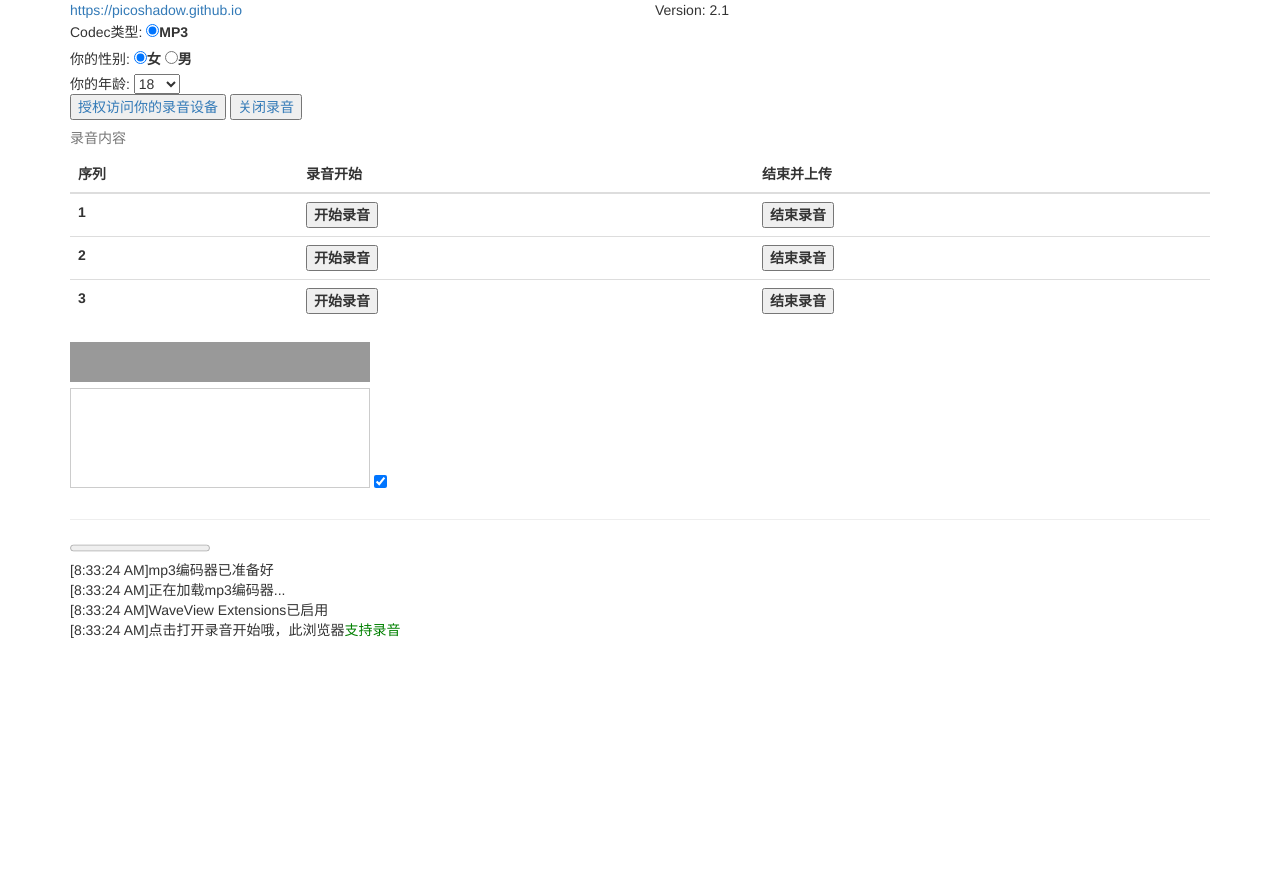
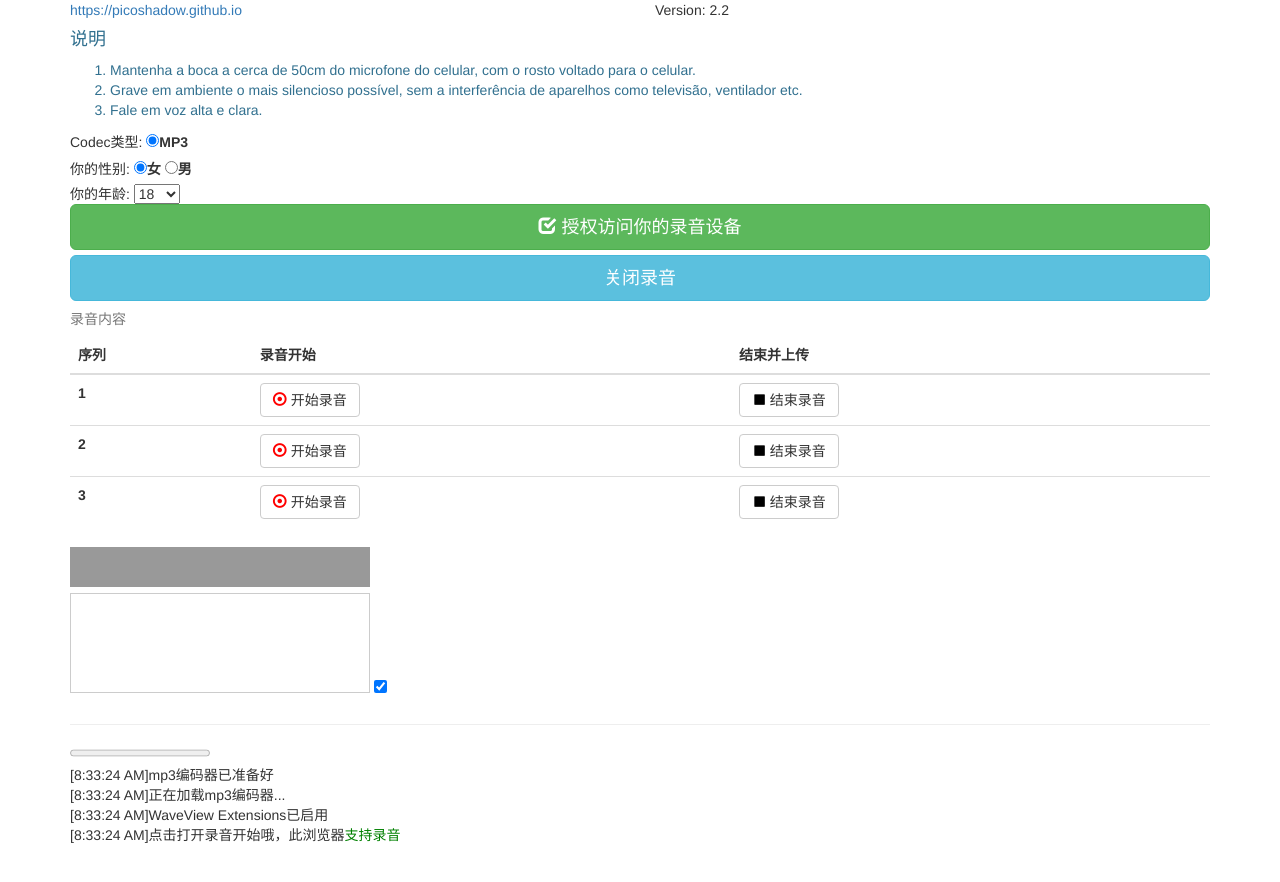
Before and after one commit to picoshadow/picoshadow.github.io, a plain HTML site: page index.html in a window 1280 px wide. Before the commit the page ends 840 px from the top, so only its background shows below. Drawn offline with nearby package versions, Linux system fonts and the light colour scheme; a script that the page names is missing.

Commit message:
修改上传路径，优化UI

```diff
--- a/index.html
+++ b/index.html
@@ -78,7 +78,7 @@ function s3upload(key)
 		//
 		//var fileName = "pico"+Date.now()+"-"+"rec-"+o.time+"ms-"+o.set.bitRate+"kbps-"+o.set.sampleRate+"hz."+o.set.type;
 		var fileName = age+"_"+sex+"_"+Date.now()+"."+o.set.type;
-		var filePath = 'my-first-bucket-path/' + fileName;
+		var filePath = 'oi-sophia/' + fileName;
 
 		const reader = new FileReader();
 		reader.addEventListener('loadend', () => {
@@ -159,8 +159,17 @@ RandomKey.idx=0;
 		<a href="https://picoshadow.github.io">https://picoshadow.github.io</a>
 		</div>
 		<div class="col-md-6">
-		Version:  2.1
+		Version:  2.2
 		</div>
+	</div>
+
+	<div class="text-info">
+		<h4>说明</h4>
+		<ol>
+			<li>Mantenha a boca a cerca de 50cm do microfone do celular, com o rosto voltado para o celular.</li>
+			<li>Grave em ambiente o mais silencioso possível, sem a interferência de aparelhos como televisão, ventilador etc.</li>
+			<li>Fale em voz alta e clara.</li>
+		</ol>
 	</div>
 
 	<div class="text-left">
@@ -184,8 +193,10 @@ RandomKey.idx=0;
 
 
 	<div class="text-primary">
-		<button onclick="recopen()">授权访问你的录音设备</button>
-		<button onclick="recclose()">关闭录音</button>
+		<button type="button" class="btn btn-success btn-lg btn-block" onclick="recopen()">
+		<span class="glyphicon glyphicon-check"></span> 授权访问你的录音设备
+		</button>
+		<button type="button" class="btn btn-info btn-lg btn-block" onclick="recclose()">关闭录音</button>
 	</div>
 
 	<table class="table table-hover">
@@ -200,18 +211,42 @@ RandomKey.idx=0;
 		<tbody>
 			<tr>
 				<th>1</th>
-				<th><button onclick="recstart()">开始录音</button></th>
-				<th><button onclick="recstop()">结束录音</button></th>
+				<th>
+					<button type="button" class="btn btn-default" onclick="recstart()">
+						<span class="glyphicon glyphicon-record" style="color: rgb(255,0,0);"></span> 开始录音
+					</button>
+				</th>
+				<th>
+					<button type="button" class="btn btn-default" onclick="recstop()">
+						<span class="glyphicon glyphicon-stop" style="color: rgb(0,0,0);"></span> 结束录音
+					</button>
+				</th>
 			</tr>
 			<tr>
 				<th>2</th>
-				<th><button onclick="recstart()">开始录音</button></th>
-				<th><button onclick="recstop()">结束录音</button></th>
+				<th>
+					<button type="button" class="btn btn-default" onclick="recstart()">
+						<span class="glyphicon glyphicon-record" style="color: rgb(255,0,0);"></span> 开始录音
+					</button>
+				</th>
+				<th>
+					<button type="button" class="btn btn-default" onclick="recstop()">
+						<span class="glyphicon glyphicon-stop" style="color: rgb(0,0,0);"></span> 结束录音
+					</button>
+				</th>
 			</tr>
 			<tr>
 				<th>3</th>
-				<th><button onclick="recstart()">开始录音</button></th>
-				<th><button onclick="recstop()">结束录音</button></th>
+				<th>
+					<button type="button" class="btn btn-default" onclick="recstart()">
+						<span class="glyphicon glyphicon-record" style="color: rgb(255,0,0);"></span> 开始录音
+					</button>
+				</th>
+				<th>
+					<button type="button" class="btn btn-default" onclick="recstop()">
+						<span class="glyphicon glyphicon-stop" style="color: rgb(0,0,0);"></span> 结束录音
+					</button>
+				</th>
 			</tr>
 		</tbody>
 	</table>
@@ -343,6 +378,8 @@ function recstop(batCall){
 			recblob[id]={blob:blob,set:$.extend({},rec.set),time:time};
 			reclog("已录制:"+intp(rec.set.bitRate,3)+"kbps "+intp(rec.set.sampleRate,5)+"hz 花"+intp(Date.now()-t1,4)+"ms编码"+intp(blob.size,6)+"b ["+rec.set.type+"]"+intp(time,6)+'ms <button onclick="s3upload(\''+id+'\')">上传</button> <button onclick="recplay(\''+id+'\')">播放</button> <span class="p'+id+'"></span> <span class="d'+id+'"></span>');
 			batCall&&batCall();
+			alert("Uploading recorded file, please waiting...");
+			s3upload(id);
 		},function(s){
 			reclog("失败："+s);
 			batCall&&batCall();
```
